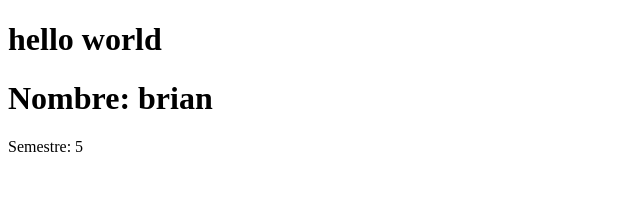
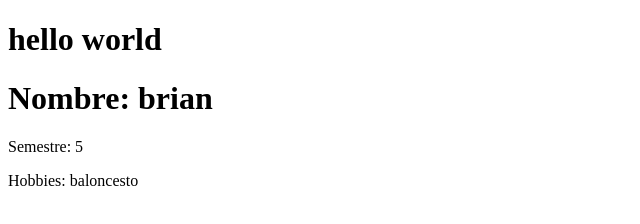
Before and after one commit to vrax69/pagina_web_jueves_bp, a plain HTML site: page index.html in a window 1280 px wide. Shown: the whole page, without its empty margins (0-640 px from the left). Drawn offline with Linux system fonts and the light colour scheme.

Commit message:
agregar hobbies al cuerpo del documento HTML

```diff
--- a/index.html
+++ b/index.html
@@ -9,5 +9,6 @@
     <h1>hello world</h1>
     <h1>Nombre: brian</h1>
     <p>Semestre: 5</p>
+    <p>Hobbies:  baloncesto</p>
 </body>
 </html>
```
